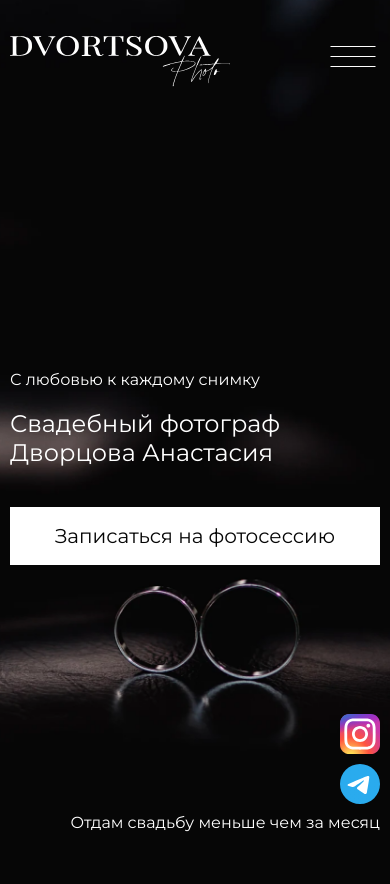
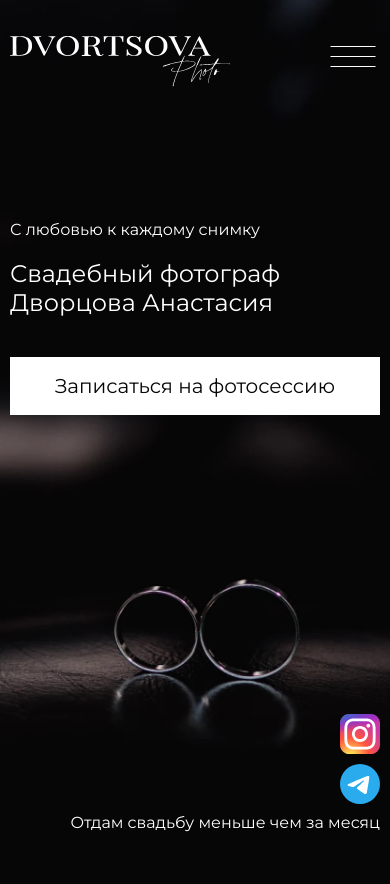
Before and after one commit to PatLydon/patlydon.github.io, a PHP site: page /projects/photograph/index.html in a window 390 px wide. Shown: the top 884 px of the page. Run offline with PHP 8.4, Linux system fonts and the light colour scheme.

Commit message:
Update style.css

```diff
--- a/projects/photograph/css/style.css
+++ b/projects/photograph/css/style.css
@@ -1199,7 +1199,7 @@ body {
 @media(max-width:600px) {
 
   .header__box{
-    margin-top: -300px!impartant;
+    margin-top: -300px!important;
   }
   .about__text-img {
     display: none;
```
